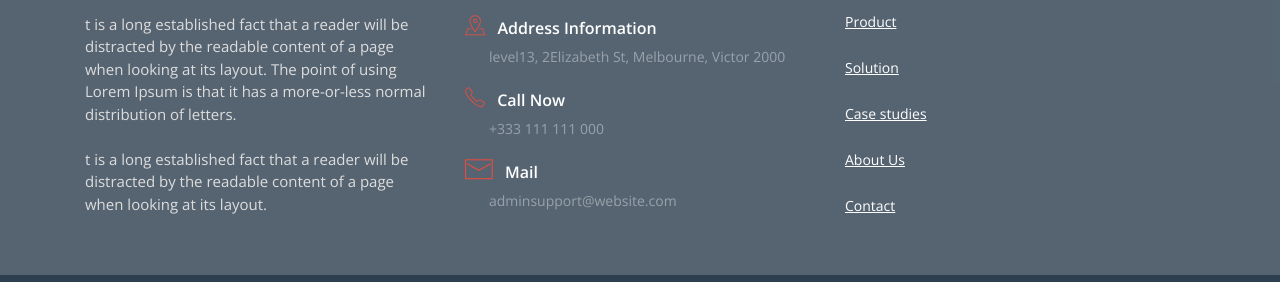
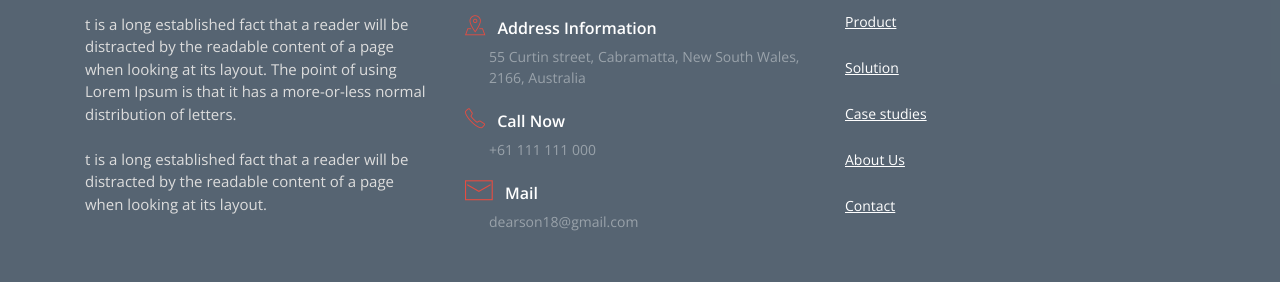
Before and after one commit to thiensonit/thiensonit.github.io, a plain HTML site: page index.html in a window 1280 px wide. Shown: the part 3219-3501 px from the top of the page. Drawn offline with nearby package versions, Linux system fonts and the light colour scheme; files whose address does not match are found by name.

Commit message:
Update index.html

```diff
--- a/index.html
+++ b/index.html
@@ -7,7 +7,7 @@
     <meta name="author" content="Enterprise Development">
     <link rel="shortcut icon" href="assets/custom/images/shortcut.png">
 
-    <title> Home 4 </title>
+    <title> Thienson IT landing page </title>
 
     <!-- animate.css-->
     <link href="assets/vendor/animate.css-master/animate.min.css" rel="stylesheet">
@@ -206,7 +206,7 @@
                </div>
                <div class="col-12 col-sm-4 mb-4 wow fadeInUpBig" data-wow-duration="2s">
                    <div class="image-container translate-effect-right">
-                       <a href="#"><img src="assets/custom/images/index3.jpg" alt="" class="img-fluid w-100"></a>
+                       <a href="#"><img src="assets/custom/images/casestudy.jpg" alt="" class="img-fluid w-100"></a>
                    </div>
                    <h2 class="font-22 mt-3 mb-2 d-block text-center text-md-left">
                        <a href="#" class="fables-second-text-color fables-main-hover-color"> CASE STUDIES</a>
@@ -389,15 +389,15 @@
                 <h2 class="font-20 semi-font fables-second-border-color border-bottom pb-3">Contact us</h2>
                <div class="my-3">
                     <h4 class="font-16 semi-font"><span class="fables-iconmap-icon fables-second-text-color pr-2 font-20 mt-1 d-inline-block"></span> Address Information</h4>
-                    <p class="font-14 fables-fifth-text-color mt-2 ml-4">level13, 2Elizabeth St, Melbourne, Victor 2000</p>
+                    <p class="font-14 fables-fifth-text-color mt-2 ml-4">55 Curtin street, Cabramatta, New South Wales, 2166, Australia </p>
                 </div>
                 <div class="my-3">
                     <h4 class="font-16 semi-font"><span class="fables-iconphone fables-second-text-color pr-2 font-20 mt-1 d-inline-block"></span> Call Now </h4>
-                    <p class="font-14 fables-fifth-text-color mt-2 ml-4">+333 111 111 000</p>
+                    <p class="font-14 fables-fifth-text-color mt-2 ml-4">+61 111 111 000</p>
                 </div>
                 <div class="my-3">
                     <h4 class="font-16 semi-font"><span class="fables-iconemail fables-second-text-color pr-2 font-20 mt-1 d-inline-block"></span> Mail </h4>
-                    <p class="font-14 fables-fifth-text-color mt-2 ml-4">adminsupport@website.com</p>
+                    <p class="font-14 fables-fifth-text-color mt-2 ml-4">dearson18@gmail.com</p>
                 </div>
             </div>
             <div class="col-12 col-sm-6 col-lg-4">
```
